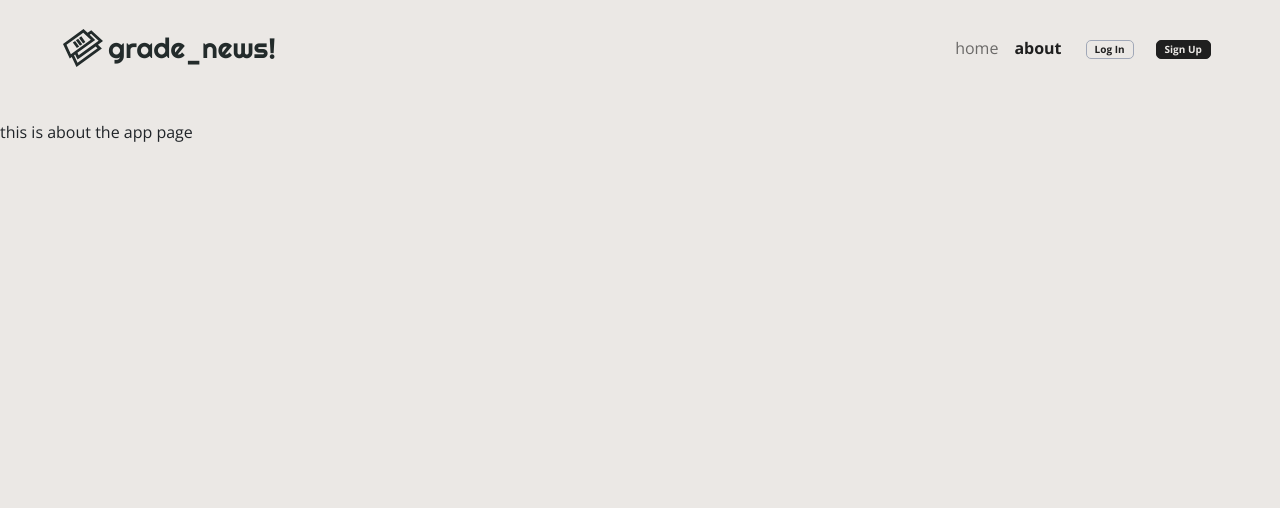
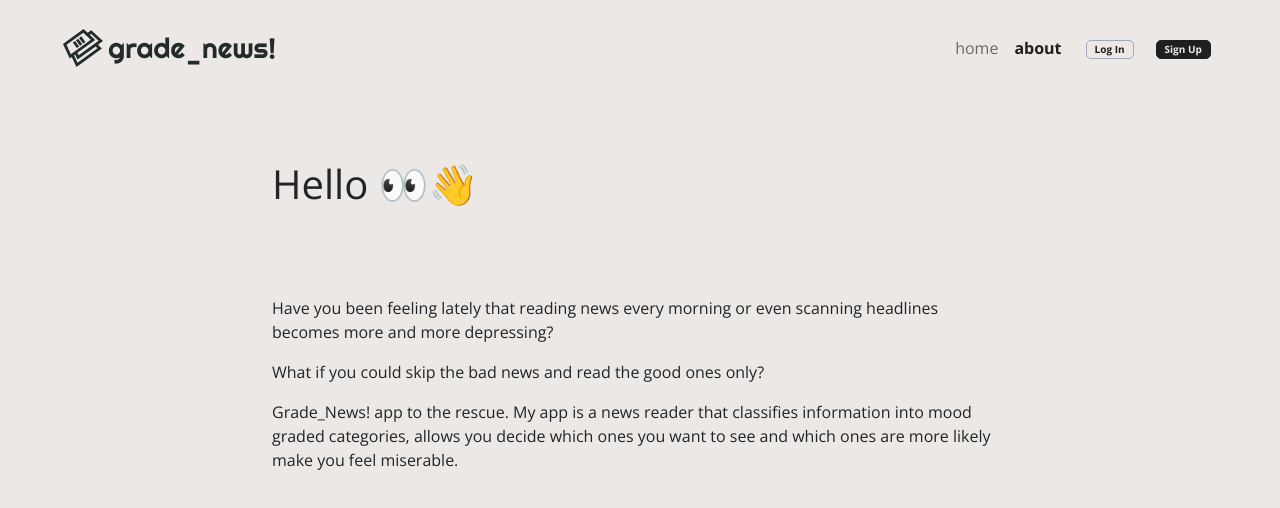
Before and after one commit to kpuwal/Auth0_Hackathon, a React (Create React App) app in the folder client/: page /about in a window 1280 px wide. Shown: the top 508 px of the page. Built offline with nearby package versions, Linux system fonts and the light colour scheme; no server answers.

Commit message:
adds about and profile views

```diff
--- a/client/src/components/About.tsx
+++ b/client/src/components/About.tsx
@@ -1,6 +1,18 @@
 const About = () => {
   return (
-    <div>this is about the app page</div>
+    <div className="container about-container">
+      <div className="row justify-content-md-center">
+        <div className="col col-lg-2" />
+        <div className="col-md-8">
+          <h1 style={{paddingBottom: "10vh", paddingTop: "5vh"}}>Hello 👀👋</h1>
+          <p>Have you been feeling lately that reading news every morning or even scanning headlines becomes more and more depressing?</p>
+          <p>What if you could skip the bad news and read the good ones only?</p>
+
+          <p>Grade_News! app to the rescue. My app is a news reader that classifies information into mood graded categories, allows you decide which ones you want to see and which ones are more likely  make you feel miserable.</p>
+        </div>
+        <div className="col col-lg-2" />
+      </div>
+    </div>
   )
 }
 
--- a/client/src/components/Profile.tsx
+++ b/client/src/components/Profile.tsx
@@ -1,30 +1,43 @@
 import { useAuth0 } from "@auth0/auth0-react";
+import { Link } from "react-router-dom";
 
 const Profile = () => {
   const user = useAuth0();
 
   return (
-    <div>
-      <div className="row align-items-center profile-header">
-        <div className="col-md-2 mb-3">
-          <img
-            src={user.user?.picture}
-            alt="Profile"
-            className="rounded-circle img-fluid profile-picture mb-3 mb-md-0"
-          />
+        <div className="container about-container">
+          <div className="row justify-content-md-center">
+            <div className="col col-lg-2" />
+            <div className="col-md-8">
+              <h1 style={{paddingBottom: "10vh", paddingTop: "5vh"}}>Hello 👀👋 <br/>{user.user?.name}</h1>
+              <ButtonMailto
+                mailto={"mailto:kpuwal@gmail.com"}
+                label={"e-mail me to permanantly remove your account"}
+              />
+            </div>
+            <div className="col col-lg-2" />
+          </div>
         </div>
-        <div className="col-md text-center text-md-left">
-          <h2>{user.user?.name}</h2>
-          <p className="lead text-muted">{user.user?.email}</p>
-        </div>
-      </div>
-      <div className="row">
-        <pre className="col-12 text-light bg-dark p-4">
-          {JSON.stringify(user, null, 2)}
-        </pre>
-      </div>
-    </div>
   );
 };
 
+interface IbuttonMailTo {
+  mailto: any,
+  label: string,
+}
+
+const ButtonMailto = ({ mailto, label }:IbuttonMailTo) => {
+    return (
+      <Link
+        to='#'
+        onClick={(e) => {
+          window.location = mailto;
+          e.preventDefault();
+        }}
+      >
+        {label}
+      </Link>
+    )
+}
+
 export default Profile;
```
